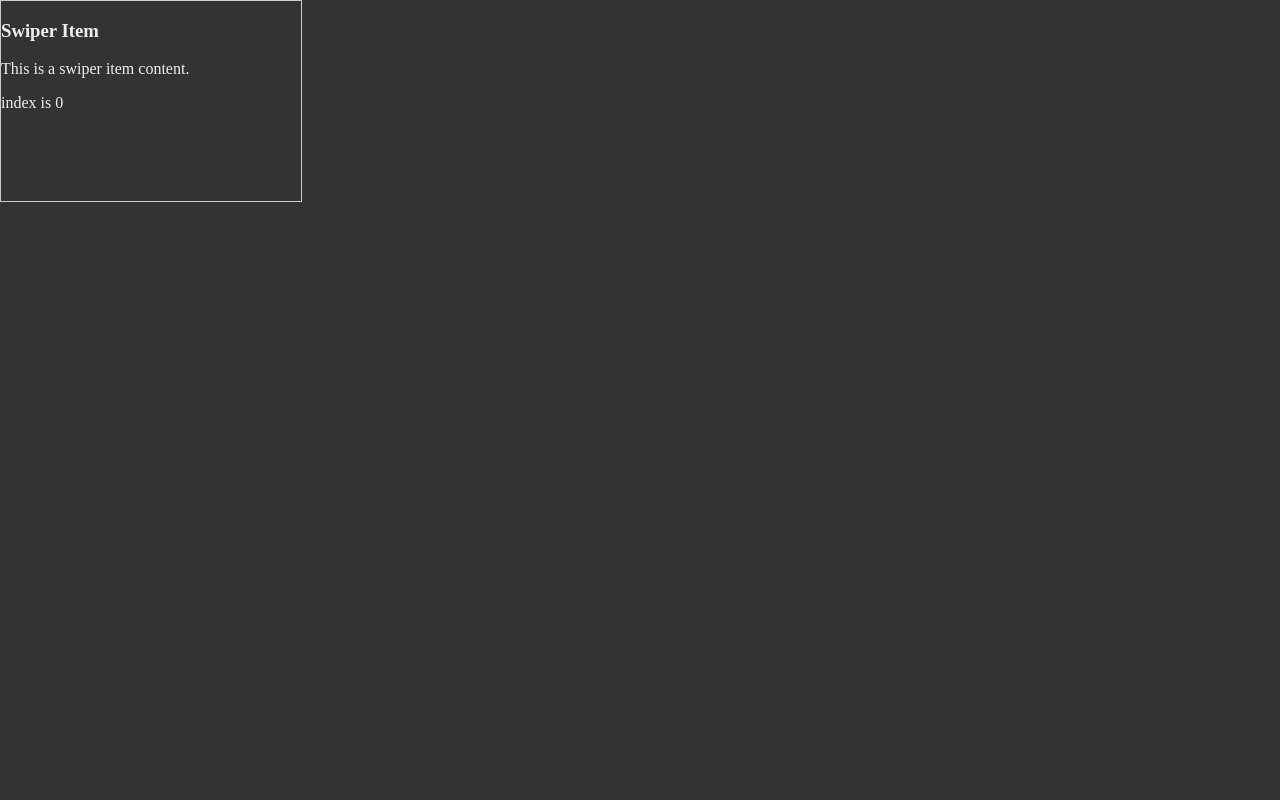
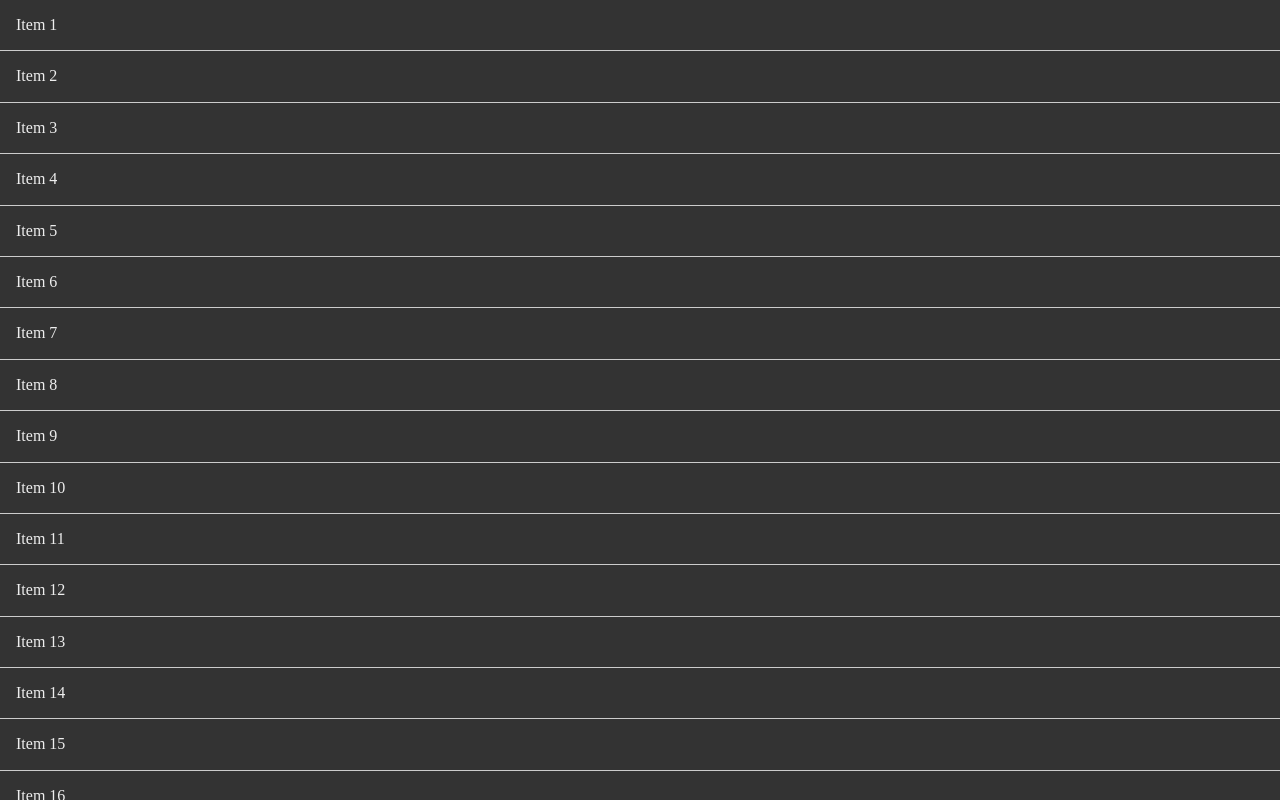
Before and after one commit to blackonionqeq/my-scroller, a Vue app: page / in a window 1280 px wide. Built offline with nearby package versions, Linux system fonts and the light colour scheme.

Commit message:
:art: 完善下拉刷新组件，增加最大下拉阈值；修复scrollTop>0时下拉可能存在区域闪烁的问题

```diff
--- a/src/App.vue
+++ b/src/App.vue
@@ -1,26 +1,26 @@
 <template>
   <div class="my-scroller-wrapper" :style="{direction: isLTR ? 'ltr' : 'rtl'}">
     <!-- <MyScroller class="my-scroller" /> -->
-    <!-- <PullToRefreshWrapper class="my-scroller">
+    <PullToRefreshWrapper class="ptr-scroller">
       <div v-for="i in 30" :key="i" style="padding: 16px; border-bottom: 1px solid #ccc;">
         Item {{ i }}
       </div>
-    </PullToRefreshWrapper> -->
-    <MySwiperTest class="my-scroller" :is-l-t-r="isLTR" />
+    </PullToRefreshWrapper>
+    <!-- <MySwiperTest class="my-scroller" :is-l-t-r="isLTR" /> -->
   </div>
 </template>
 
 <script setup>
 // import MyScroller from './MyScroller.vue';
-// import PullToRefreshWrapper from './PullToRefreshWrapper.vue'
-import MySwiperTest from './MySwiperTest.vue';
+import PullToRefreshWrapper from './PullToRefreshWrapper.vue'
+// import MySwiperTest from './MySwiperTest.vue';
 import { ref } from 'vue';
 
-const isLTR = ref(false);
+const isLTR = ref(true);
 
-setTimeout(() => {
-  isLTR.value = true;
-}, 2000);
+// setTimeout(() => {
+//   isLTR.value = true;
+// }, 2000);
 </script>
 
 <style>
@@ -40,4 +40,9 @@ html[theme="dark"]{
   height: fit-content;
   max-height: 100vh;
 }
+/* .ptr-scroller {
+  height: fit-content;
+  max-height: 100vh;
+  overflow: auto;
+} */
 </style>
--- a/src/PullToRefreshWrapper.vue
+++ b/src/PullToRefreshWrapper.vue
@@ -1,5 +1,5 @@
 <template>
-  <div class="p2r-wrapper" @touchstart="handleTouchStart" @touchmove="handleTouchMove" @touchend="handleTouchEnd">
+  <div class="p2r-wrapper" @touchstart.passive="handleTouchStart" @touchmove="handleTouchMove" @touchend="handleTouchEnd">
     <div class="p2r-ptr" ref="ptr" :style="{ transform: `translateY(${prefixHeight + pullDistance}px)` }">
       <slot name="ptr">
         <div v-if="status !== 'refreshing'"
@@ -44,6 +44,14 @@ const props = defineProps({
     type: Number,
     default: 60
   },
+  maxDelta: {
+    type: Number,
+    default: 100
+  },
+  prefixDeltaHeight: {
+    type: Number,
+    default: 20
+  }
 })
 
 const emit = defineEmits<{
@@ -56,7 +64,7 @@ const prefixHeight = ref(0)
 const ptr = ref<HTMLElement | null>(null)
 onMounted(() => {
   if (ptr.value) {
-    prefixHeight.value = -ptr.value.offsetHeight - 12
+    prefixHeight.value = -ptr.value.offsetHeight - props.prefixDeltaHeight
   }
 })
 const content = ref<HTMLElement | null>(null)
@@ -64,26 +72,47 @@ const pullDistance = ref(0)
 
 let startY = 0
 let isTouching = false
+// let downScrollTop = 0
 function handleTouchStart(event: TouchEvent) {
   // console.log('handleTouchStart', status.value)
   if (status.value === 'refreshing') return
   // if ((event.target as HTMLElement).closest('.p2r-content') && (event.target as HTMLElement).closest('.p2r-content')!.scrollTop === 0) {
-  if (content.value && content.value.scrollTop === 0) {
+  if (content.value) {
     isTouching = true
+    if (content.value.scrollTop > 0) {
+      return
+      // downScrollTop = content.value.scrollTop
+    }
     startY = event.touches[0].clientY
     status.value = 'pull'
-    // console.log('touch start')
+    console.log('touch start')
   }
 }
 function handleTouchMove(event: TouchEvent) {
-  event.preventDefault()
   if (!isTouching || status.value === 'refreshing') return
   const currentY = event.touches[0].clientY
-  const diffY = currentY - startY
+  let diffY = currentY - startY
+  // if (diffY < 0) {
+  //   return
+  // }
+  // console.log('content scrollTop', content.value?.scrollTop)
+  if (status.value === null) {
+    if (content.value?.scrollTop > 0) {
+      console.log('content scrollTop > 0, return')
+      return
+    } else if (content.value?.scrollTop === 0) {
+      // Trigger touch start to reset startY
+      handleTouchStart(event)
+      return
+    }
+  }
+  // event.preventDefault()
+  // console.log('diffY', diffY)
   // console.log('handleTouchMove', diffY)
   if (diffY > 0) {
+    // console.log('diffY', diffY)
     // event.preventDefault()
-    pullDistance.value = diffY
+    pullDistance.value = Math.min(diffY, props.maxDelta)
     // prefixHeight.value = Math.min(diffY / 2 + (-ptr.value!.offsetHeight - 12), 150)
     if (diffY >= props.refreshThreshold) {
       status.value = 'release'
@@ -98,6 +127,7 @@ function handleTouchMove(event: TouchEvent) {
 function handleTouchEnd() {
   if (!isTouching) return
   isTouching = false
+  // downScrollTop = 0
   if (status.value === 'release') {
     status.value = 'refreshing'
     // console.log('refreshing')
@@ -123,15 +153,23 @@ function handleTouchEnd() {
 }
 .rotate180 {
   transform: rotate(180deg);
-  transition: transform 0.3s;
 }
 .p2r-ptr {
   position: absolute;
   top: 0;
   left: 0;
   width: 100%;
-  flex-direction: column;
+  /* flex-direction: column; */
+  display: flex;
   align-items: center;
   justify-content: center;
 }
+.p2r-ptr-icon {
+  transition: transform 0.3s;
+}
+.p2r-content {
+  position: absolute;
+  inset: 0;
+  overflow: auto;
+}
 </style>
```
